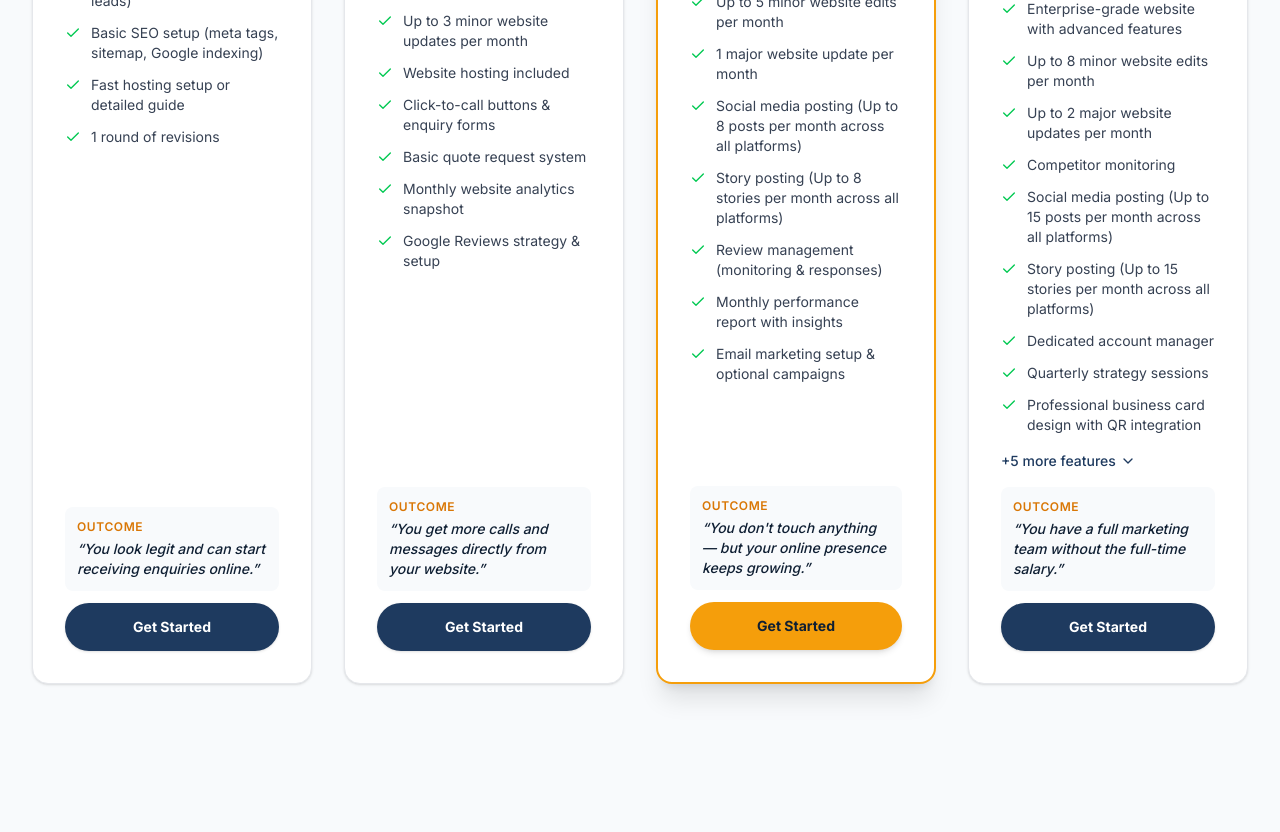
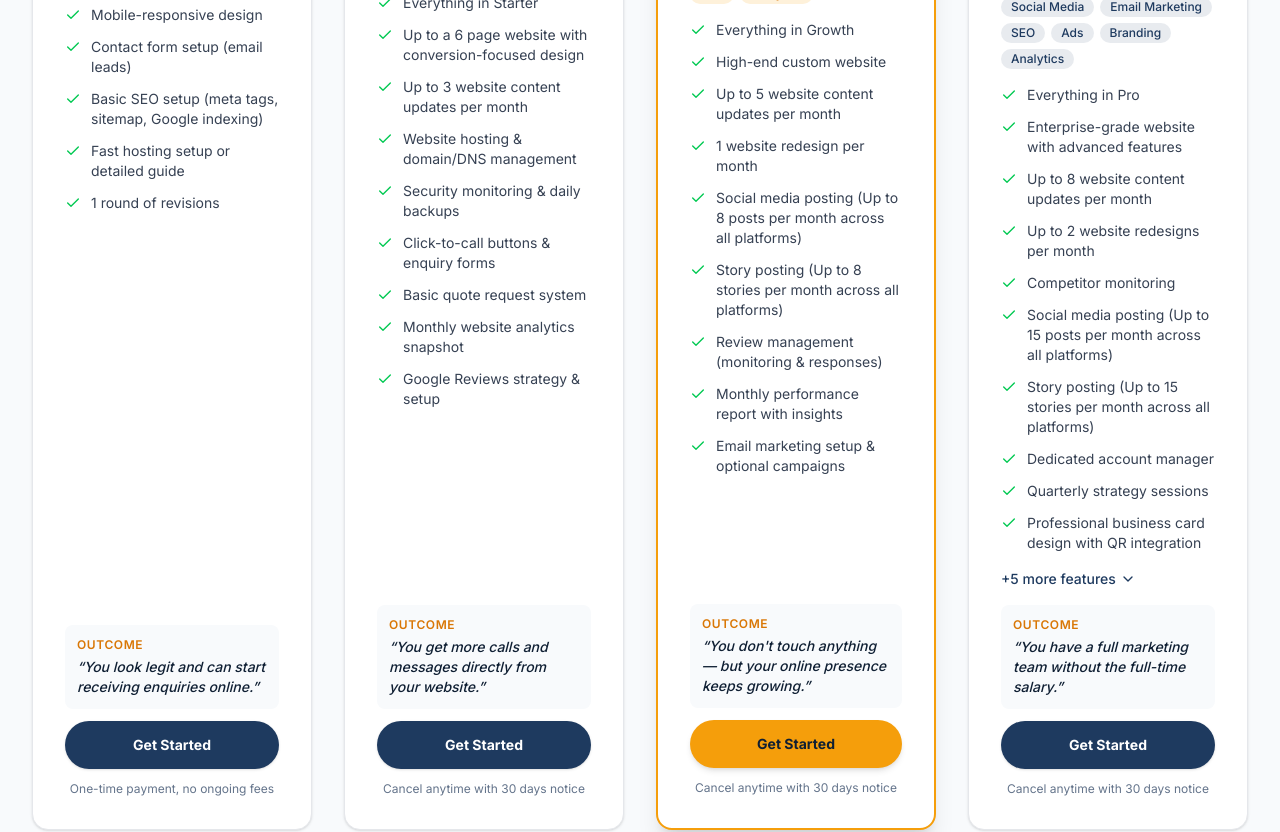
Before and after one commit to BISC-Marketing/BISC-Marketing, a Next.js app: page / in a window 1280 px wide. Shown: the part 1620-2452 px from the top of the page. Built offline with nearby package versions, Linux system fonts and the light colour scheme.

Commit message:
Update ServicePackages with includes badges, pricing adjustments, and cancellation policy

```diff
--- a/src/components/ServicePackages.tsx
+++ b/src/components/ServicePackages.tsx
@@ -17,6 +17,7 @@
     bestFor: "Businesses with no website or an outdated one",
     outcome: "You look legit and can start receiving enquiries online.",
     featured: false,
+    includes: ["Website", "SEO", "Contact Form"],
     features: [
       "Simple website",
       "Mobile-responsive design",
@@ -37,11 +38,13 @@
     bestFor: "Businesses ready to grow their customer base online",
     outcome: "You get more calls and messages directly from your website.",
     featured: false,
+    includes: ["Website", "Hosting", "SEO", "Analytics"],
     features: [
       "Everything in Starter",
       "Up to a 6 page website with conversion-focused design",
-      "Up to 3 minor website updates per month",
-      "Website hosting included",
+      "Up to 3 website content updates per month",
+      "Website hosting & domain/DNS management",
+      "Security monitoring & daily backups",
       "Click-to-call buttons & enquiry forms",
       "Basic quote request system",
       "Monthly website analytics snapshot",
@@ -53,18 +56,19 @@
     name: "Pro",
     subtitle: "Hands-Off Growth",
     icon: Zap,
-    price: "$900",
+    price: "$599",
     priceNote: "/month",
     setupFee: "$750",
     bestFor: "Businesses who don't want to think about marketing",
     outcome:
       "You don't touch anything — but your online presence keeps growing.",
     featured: true,
+    includes: ["Website", "Hosting", "Social Media", "Email Marketing", "SEO", "Analytics"],
     features: [
       "Everything in Growth",
       "High-end custom website",
-      "Up to 5 minor website edits per month",
-      "1 major website update per month",
+      "Up to 5 website content updates per month",
+      "1 website redesign per month",
       "Social media posting (Up to 8 posts per month across all platforms)",
       "Story posting (Up to 8 stories per month across all platforms)",
       "Review management (monitoring & responses)",
@@ -77,18 +81,19 @@
     name: "Elite",
     subtitle: "Your Full Marketing Team",
     icon: Crown,
-    price: "$2,000",
+    price: "$2,500",
     priceNote: "/month",
     setupFee: "$1,500",
     bestFor: "Businesses that want a complete done-for-you marketing department",
     outcome:
       "You have a full marketing team without the full-time salary.",
     featured: false,
+    includes: ["Website", "Hosting", "Social Media", "Email Marketing", "SEO", "Ads", "Branding", "Analytics"],
     features: [
       "Everything in Pro",
       "Enterprise-grade website with advanced features",
-      "Up to 8 minor website edits per month",
-      "Up to 2 major website updates per month",
+      "Up to 8 website content updates per month",
+      "Up to 2 website redesigns per month",
       "Competitor monitoring",
       "Social media posting (Up to 15 posts per month across all platforms)",
       "Story posting (Up to 15 stories per month across all platforms)",
@@ -171,12 +176,27 @@
                 </span>
               </div>
 
-              <p className="text-sm text-muted mb-2">
+              <p className="text-sm text-muted mb-3">
                 <span className="font-semibold text-primary-dark">
                   Best for:
                 </span>{" "}
                 {pkg.bestFor}
               </p>
+
+              <div className="flex flex-wrap gap-1.5 mb-4">
+                {pkg.includes.map((item) => (
+                  <span
+                    key={item}
+                    className={`rounded-full px-2.5 py-0.5 text-xs font-medium ${
+                      pkg.featured
+                        ? "bg-accent/15 text-accent-dark"
+                        : "bg-primary/10 text-primary"
+                    }`}
+                  >
+                    {item}
+                  </span>
+                ))}
+              </div>
 
               <ul className="space-y-3 mb-4 flex-1">
                 {(pkg.id === "elite" && !eliteExpanded
@@ -229,6 +249,12 @@
                 >
                   Get Started
                 </Link>
+
+                <p className="text-center text-xs text-muted">
+                  {pkg.priceNote === "/month"
+                    ? "Cancel anytime with 30 days notice"
+                    : "One-time payment, no ongoing fees"}
+                </p>
               </div>
             </div>
           );
```
